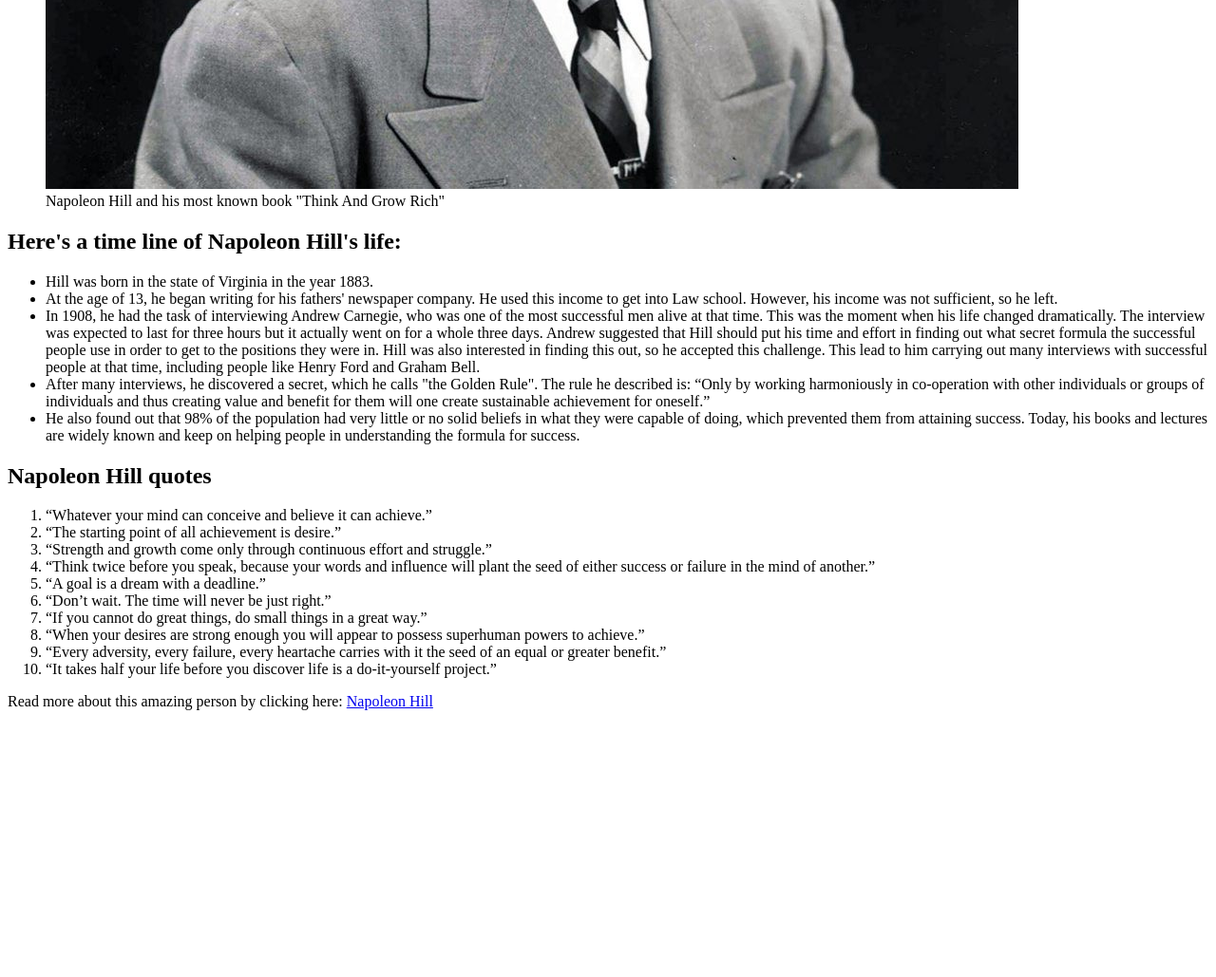
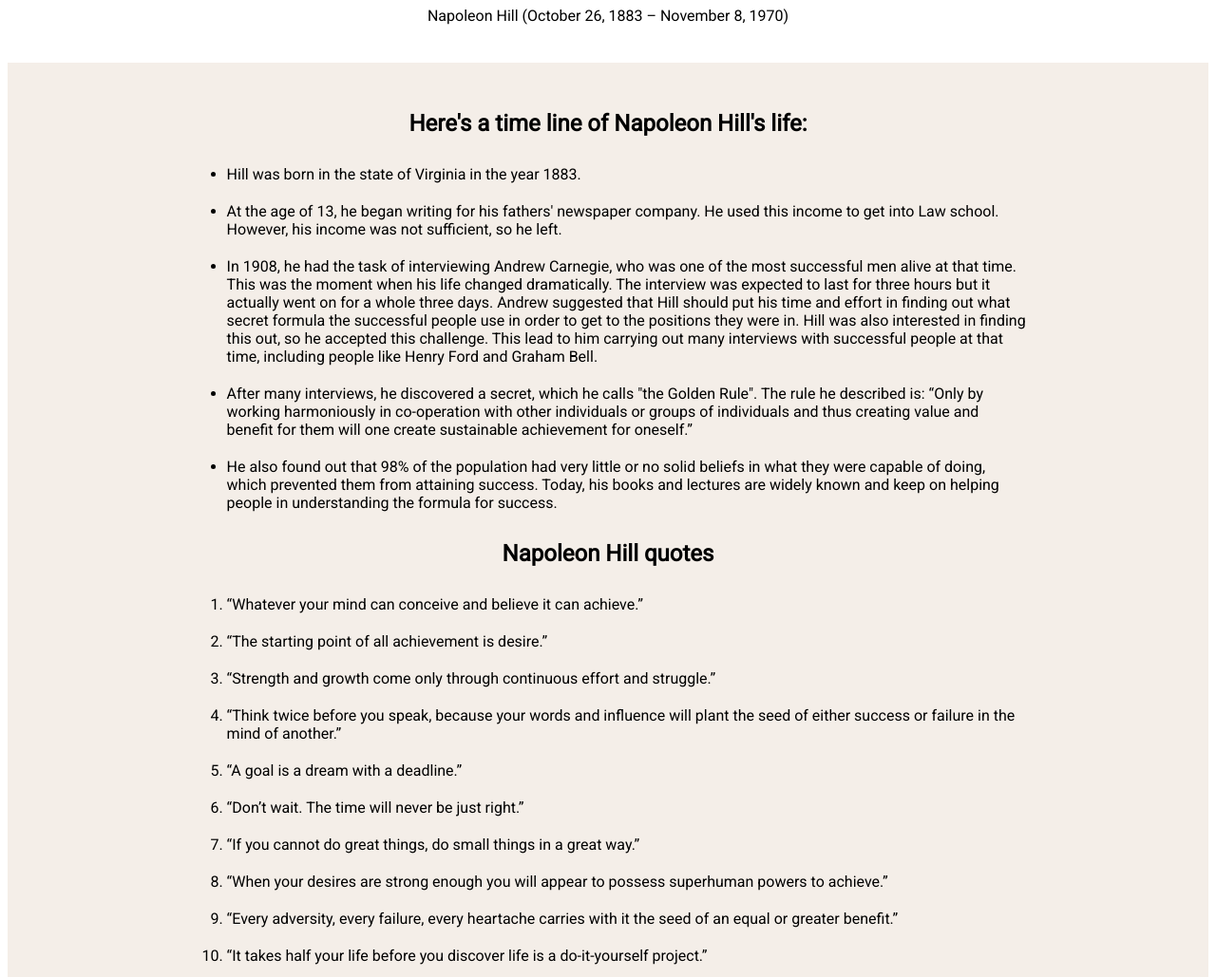
Before and after one commit to julianapsilva/Tribute-page-for-Napoleon-Hill, a plain HTML site: page index.html in a window 1280 px wide. Shown: the part 610-1639 px from the top of the page at 95% size. Before the commit the page ends 1374 px from the top, so only its background shows below. Drawn offline with Linux system fonts and the light colour scheme.

Commit message:
importing font from Google Fonts

```diff
--- a/index.html
+++ b/index.html
@@ -4,24 +4,32 @@
     <meta charset="UTF-8" />
     <meta http-equiv="X-UA-Compatible" content="IE=edge" />
     <meta name="viewport" content="width=device-width, initial-scale=1.0" />
+    <link rel="preconnect" href="https://fonts.gstatic.com">
+    <link href="https://fonts.googleapis.com/css2?family=Roboto&display=swap" rel="stylesheet">
+    <link rel="stylesheet" href="style.css">
     <title>Napoleon Hill</title>
   </head>
+
   <body>
     <main id="main">
-      <h1 id="title">Napoleon Hill</h1>
-      <h2>The man who inspired thousands of people</h2>
+
+      <div id="intro">
+        <h1 id="title">Napoleon Hill</h1>
+        <h2>The man who inspired thousands of people</h2>
+      </div>
+
       <div id="id-img">
         <figure>
           <img id="image" src="/napoleon.jpeg" alt="Napoleon Hill" />
           <figcaption id="img-caption">
-            Napoleon Hill and his most known book "Think And Grow Rich"
+            Napoleon Hill (October 26, 1883 – November 8, 1970)
           </figcaption>
         </figure>
       </div>
 
       <div id="tribute-info">
-        <h2 class="title-info"> Here's a time line of Napoleon Hill's life:</h2>
-        <ul>
+        <h2> Here's a time line of Napoleon Hill's life:</h2>
+        <ul class="biografy">
           <li>Hill was born in the state of Virginia in the year 1883.</li>
           <li>At the age of 13, he began writing for his fathers' newspaper company. He used this income to get into Law school. However, his income was not sufficient, so he left.</li>
           <li>In 1908, he had the task of interviewing Andrew Carnegie, who was one of the most successful men alive at that time. This was the moment when his life changed dramatically. The interview was expected to last for three hours but it actually went on for a whole three days. Andrew suggested that Hill should put his time and effort in finding out what secret formula the successful people use in order to get to the positions they were in. Hill was also interested in finding this out, so he accepted this challenge. This lead to him carrying out many interviews with successful people at that time, including people like Henry Ford and Graham Bell.</li>
@@ -31,7 +39,7 @@
 
         <h2>Napoleon Hill quotes</h2>
 
-        <ol>
+        <ol class="quotes-info">
           <li>“Whatever your mind can conceive and believe it can achieve.”</li>
           <li>“The starting point of all achievement is desire.”</li>
           <li>“Strength and growth come only through continuous effort and struggle.”</li>
@@ -44,7 +52,7 @@
           <li>“It takes half your life before you discover life is a do-it-yourself project.”</li>
         </ol>
 
-        <p>Read more about this amazing person by clicking here: <a id="tribute-link" href="https://topresultsacademy.com/authors/napoleon-hill/biography/" target="_black">Napoleon Hill</p>
+        <p id="read-more">Read more about this amazing person by clicking here: <a id="tribute-link" href="https://topresultsacademy.com/authors/napoleon-hill/biography/" target="_black">Napoleon Hill</p>
 
 
 
```
